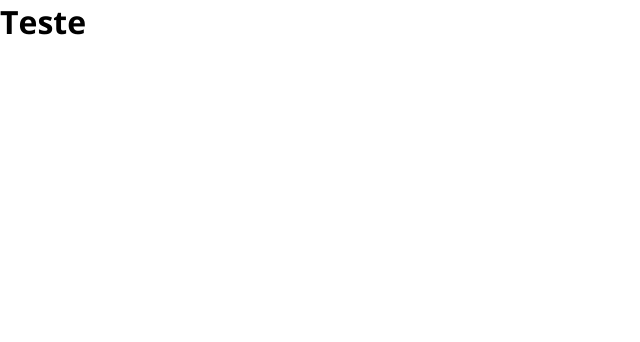
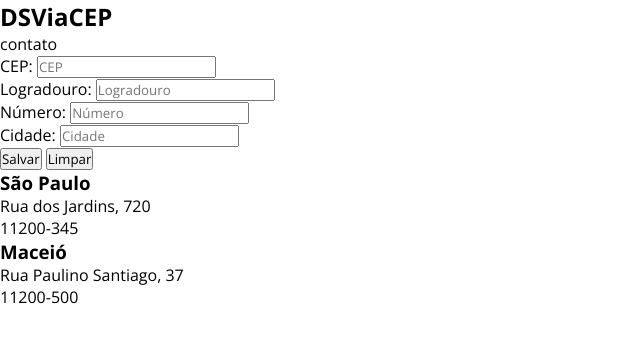
Before and after one commit to BrunoLicuadri/9.4-DSViaCEP-project, a plain HTML site: page index.html in a window 1280 px wide. Shown: the whole page, without its empty margins (0-640 px from the left). Drawn offline with nearby package versions, Linux system fonts and the light colour scheme.

Commit message:
Form section created

```diff
--- a/index.html
+++ b/index.html
@@ -13,8 +13,53 @@
     <link rel="stylesheet" href="css/styles.css">
 </head>
 <body>
+    <header>
+        <nav>
+            <h1>DSViaCEP</h1>
+            <div>contato</div>
+        </nav>
+    </header>
+    <main>
+        <section id="form-section">
+            <div>
+                <form name="newAddress">
+                    <div>
+                        <label for="cep">CEP:</label>
+                        <input name="cep" id="cep" type="text" placeholder="CEP"/>
+                    </div>
+                    <div>
+                        <label for="street">Logradouro:</label>
+                        <input name="street" id="street" type="text" placeholder="Logradouro"/>
+                    </div>
+                    <div>
+                        <label for="number">Número:</label>
+                        <input name="number" id="number" type="text" placeholder="Número"/>
+                    </div>
+                    <div>
+                        <label for="cidade">Cidade:</label>
+                        <input name="cidade" id="cidade" type="text" placeholder="Cidade"/>
+                    </div>
 
-    <h1>Teste</h1>
+                    <button type="submit">Salvar</button>
+                    <button>Limpar</button>
 
+
+                </form>
+            </div>
+
+        </section>
+        <section id="list-section">
+            <div>
+                <h3>São Paulo</h3>
+                <p>Rua dos Jardins, 720</p>
+                <p>11200-345</p>
+            </div>
+            <div>
+                <h3>Maceió</h3>
+                <p>Rua Paulino Santiago, 37</p>
+                <p>11200-500</p>
+            </div>
+        </section>
+    </main>
 </body>
 </html>
```
